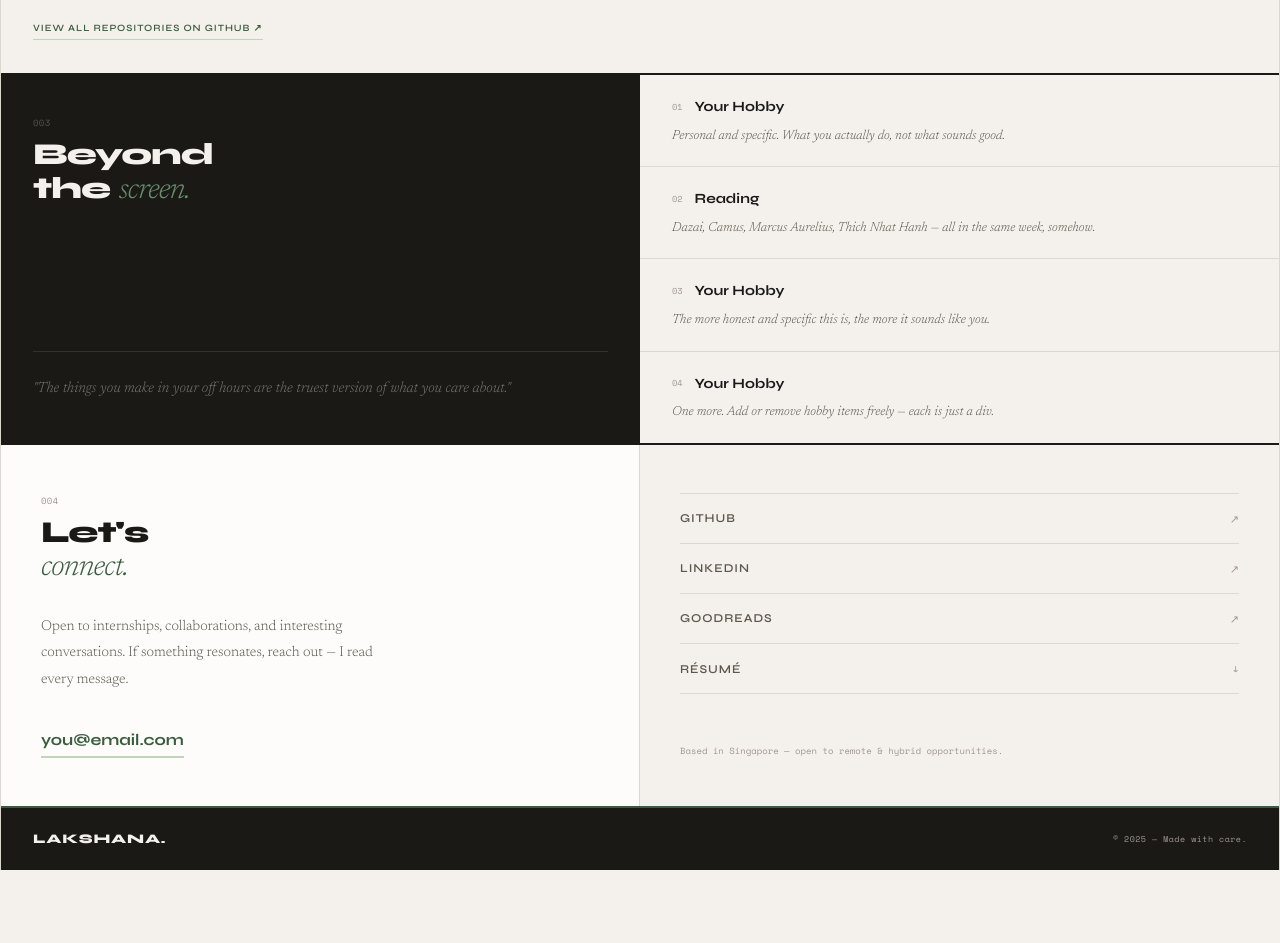
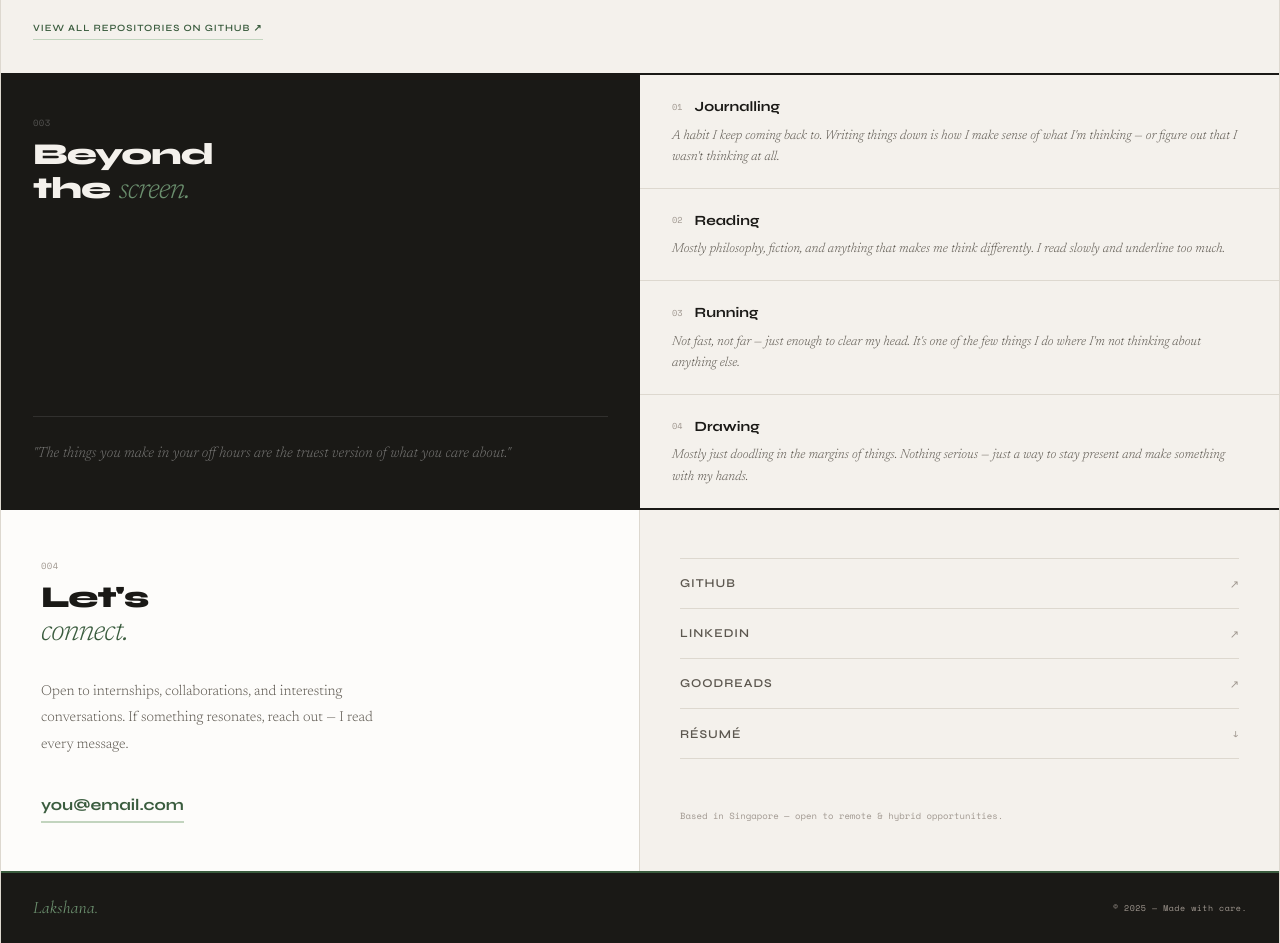
Before and after one commit to Lakshana-K/portfolio, a website: page index.html in a window 1280 px wide. Shown: the part 3700-4643 px from the top of the page. Before the commit the page ends 4570 px from the top, so only its background shows below. Drawn offline with nearby package versions, Linux system fonts and the light colour scheme; no server answers; a script that the page names is missing.

Commit message:
footer font, update hobbies

```diff
--- a/index.html
+++ b/index.html
@@ -194,7 +194,7 @@
 
     /* FOOTER */
     footer { background: var(--ink); padding: 1.25rem 2rem; display: flex; justify-content: space-between; align-items: center; border-top: 2px solid var(--green); flex-wrap: wrap; gap: 0.5rem; }
-    .foot-logo { font-family: var(--syne); font-size: 0.82rem; font-weight: 800; color: var(--bg); letter-spacing: 0.06em; text-transform: uppercase; }
+    .foot-logo { font-family: 'Cormorant Garamond', serif; font-size: 1.1rem; font-weight: 400; font-style: italic; color: var(--green-mid); letter-spacing: 0.01em; text-transform: none; }
     footer p { font-family: var(--mono); font-size: 0.52rem; color: var(--ink-3); letter-spacing: 0.06em; }
 
     /* REVEAL */
@@ -543,20 +543,20 @@
     </div>
     <div class="hobbies-right">
       <div class="hobby-item reveal">
-        <div class="hobby-top"><span class="hobby-idx">01</span><h3>Your Hobby</h3></div>
-        <p>Personal and specific. What you actually do, not what sounds good.</p>
+        <div class="hobby-top"><span class="hobby-idx">01</span><h3>Journalling</h3></div>
+        <p>A habit I keep coming back to. Writing things down is how I make sense of what I'm thinking — or figure out that I wasn't thinking at all.</p>
       </div>
       <div class="hobby-item reveal">
         <div class="hobby-top"><span class="hobby-idx">02</span><h3>Reading</h3></div>
-        <p>Dazai, Camus, Marcus Aurelius, Thich Nhat Hanh — all in the same week, somehow.</p>
+        <p>Mostly philosophy, fiction, and anything that makes me think differently. I read slowly and underline too much.</p>
       </div>
       <div class="hobby-item reveal">
-        <div class="hobby-top"><span class="hobby-idx">03</span><h3>Your Hobby</h3></div>
-        <p>The more honest and specific this is, the more it sounds like you.</p>
+        <div class="hobby-top"><span class="hobby-idx">03</span><h3>Running</h3></div>
+        <p>Not fast, not far — just enough to clear my head. It's one of the few things I do where I'm not thinking about anything else.</p>
       </div>
       <div class="hobby-item reveal">
-        <div class="hobby-top"><span class="hobby-idx">04</span><h3>Your Hobby</h3></div>
-        <p>One more. Add or remove hobby items freely — each is just a div.</p>
+        <div class="hobby-top"><span class="hobby-idx">04</span><h3>Drawing</h3></div>
+        <p>Mostly just doodling in the margins of things. Nothing serious — just a way to stay present and make something with my hands.</p>
       </div>
     </div>
   </section>
```
